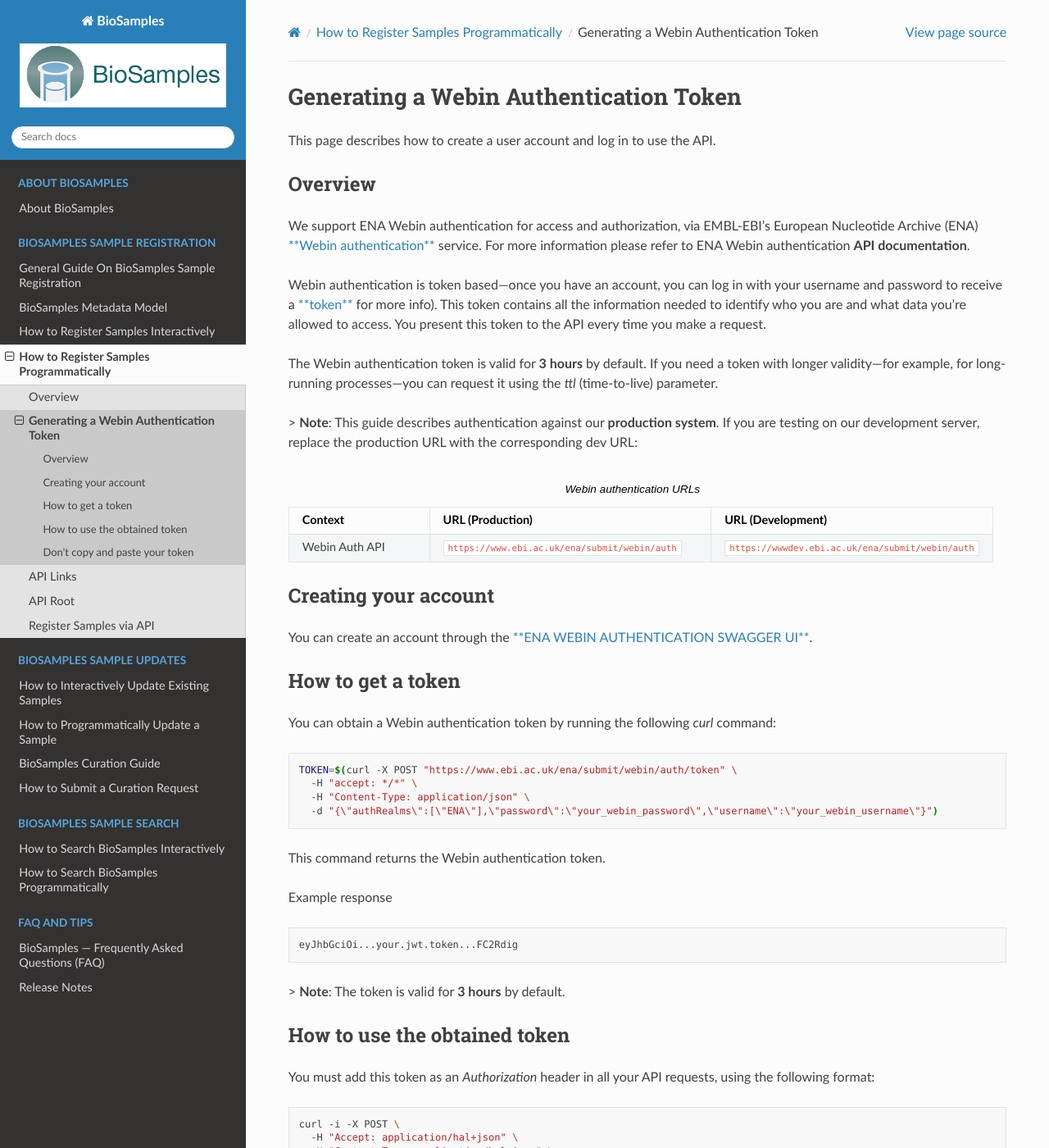
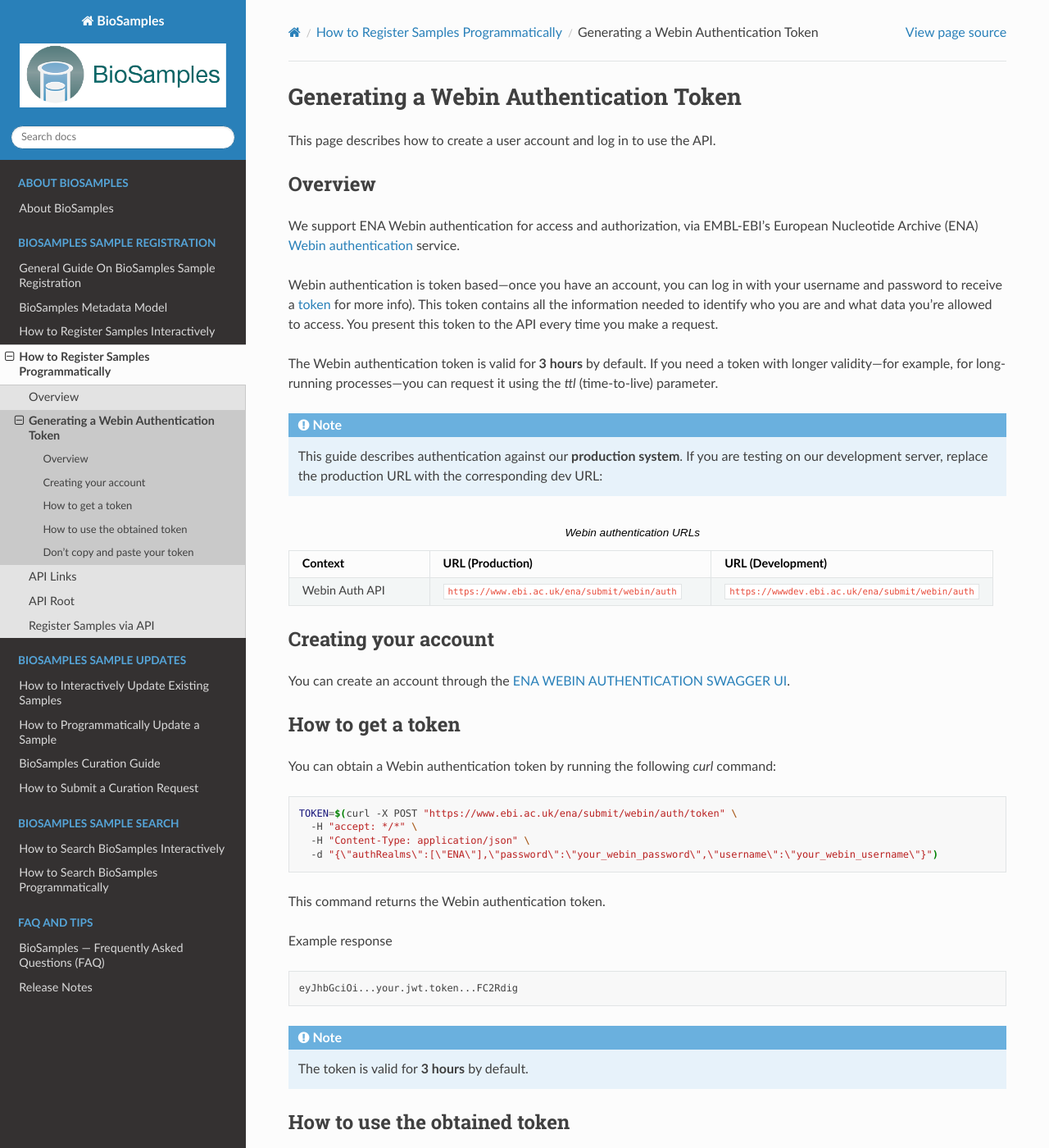
Before and after one commit to EBIBioSamples/read_docs, a Sphinx documentation site: the page built from docs/submit/programmatically/authentication.rst, in a window 1280 px wide and 1400 px high. Shown: the whole window at 82% size. Built offline with Sphinx 7.4.7 and the Read the Docs theme 3.1.0, drawn with Linux system fonts in a browser that asks for light colours.

Commit message:
update authentication.rst

```diff
--- a/docs/submit/programmatically/authentication.rst
+++ b/docs/submit/programmatically/authentication.rst
@@ -6,14 +6,13 @@
 Overview
 --------
 
-We support ENA Webin authentication for access and authorization, via EMBL-EBI’s European Nucleotide Archive (ENA) `**Webin authentication** <https://www.ebi.ac.uk/ena/submit/webin/auth/swagger-ui/index.html>`_ service.
-For more information please refer to ENA Webin authentication **API documentation**.
+We support ENA Webin authentication for access and authorization, via EMBL-EBI’s European Nucleotide Archive (ENA) `Webin authentication <https://www.ebi.ac.uk/ena/submit/webin/auth/swagger-ui/index.html>`_ service.
 
-Webin authentication is token based—once you have an account, you can log in with your username and password to receive a `**token** <https://jwt.io>`_ for more info). This token contains all the information needed to identify who you are and what data you're allowed to access. You present this token to the API every time you make a request.
+Webin authentication is token based—once you have an account, you can log in with your username and password to receive a `token <https://jwt.io>`_ for more info). This token contains all the information needed to identify who you are and what data you're allowed to access. You present this token to the API every time you make a request.
 
 The Webin authentication token is valid for **3 hours** by default. If you need a token with longer validity—for example, for long-running processes—you can request it using the `ttl` (time-to-live) parameter.
 
-> **Note**: This guide describes authentication against our **production system**. If you are testing on our development server, replace the production URL with the corresponding dev URL:
+.. note:: This guide describes authentication against our **production system**. If you are testing on our development server, replace the production URL with the corresponding dev URL:
 
 .. list-table:: Webin authentication URLs
    :header-rows: 1
@@ -30,7 +29,7 @@
 Creating your account
 ---------------------
 
-You can create an account through the `**ENA WEBIN AUTHENTICATION SWAGGER UI** <https://www.ebi.ac.uk/ena/submit/webin/auth/swagger-ui/index.html>`_.
+You can create an account through the `ENA WEBIN AUTHENTICATION SWAGGER UI <https://www.ebi.ac.uk/ena/submit/webin/auth/swagger-ui/index.html>`_.
 
 How to get a token
 ------------------
```
Also changed, not shown: other parts of docs/submit/programmatically/authentication.rst (+1 -1 lines).
